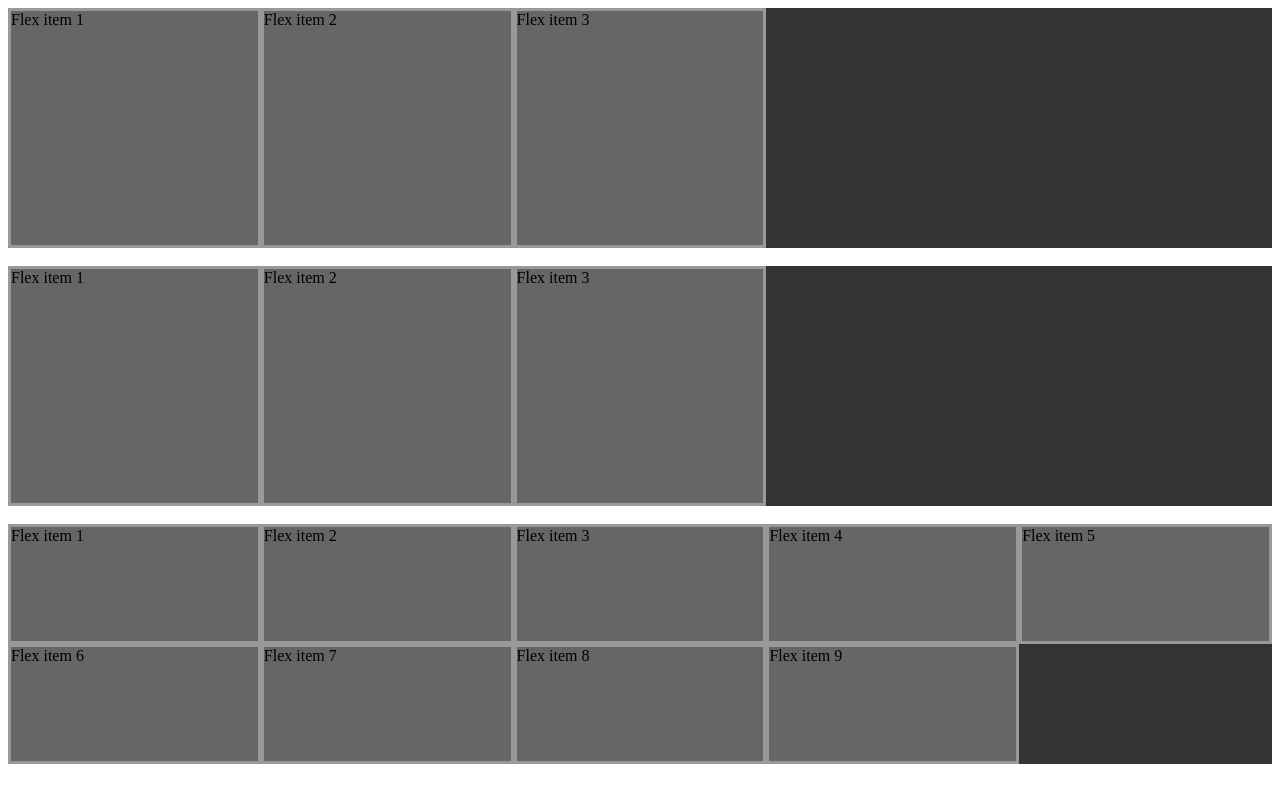
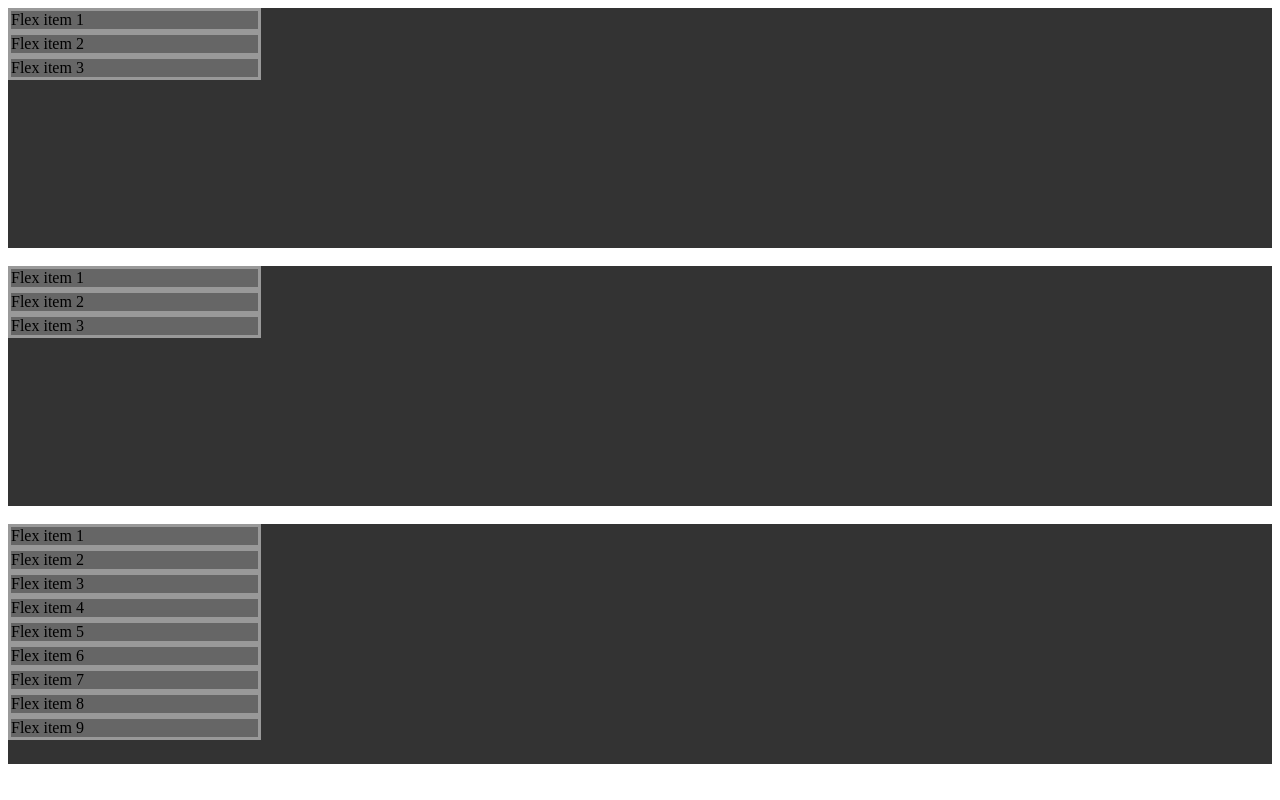
Before and after one commit to chepoluis/learning_flexbox, a plain HTML site: page index.html in a window 1280 px wide. Drawn offline with Linux system fonts and the light colour scheme.

Commit message:
flex flow

```diff
--- a/styles.css
+++ b/styles.css
@@ -61,6 +61,15 @@
     /* Colocar los elementos en la posicion contrario */
     /* flex-direction: column-reverse;
     flex-wrap: wrap-reverse; */
+
+    /* flex-flow, this is a shorthand for the flex direction and flex-wrap properties, which together define the flex container's
+        main and cross axes.
+        The default value is row nowrap
+    */
+    /*
+        1 sola columna con los elementos sin envolver
+    */
+    flex-flow: column nowrap;
 }
 
 .item {
```
